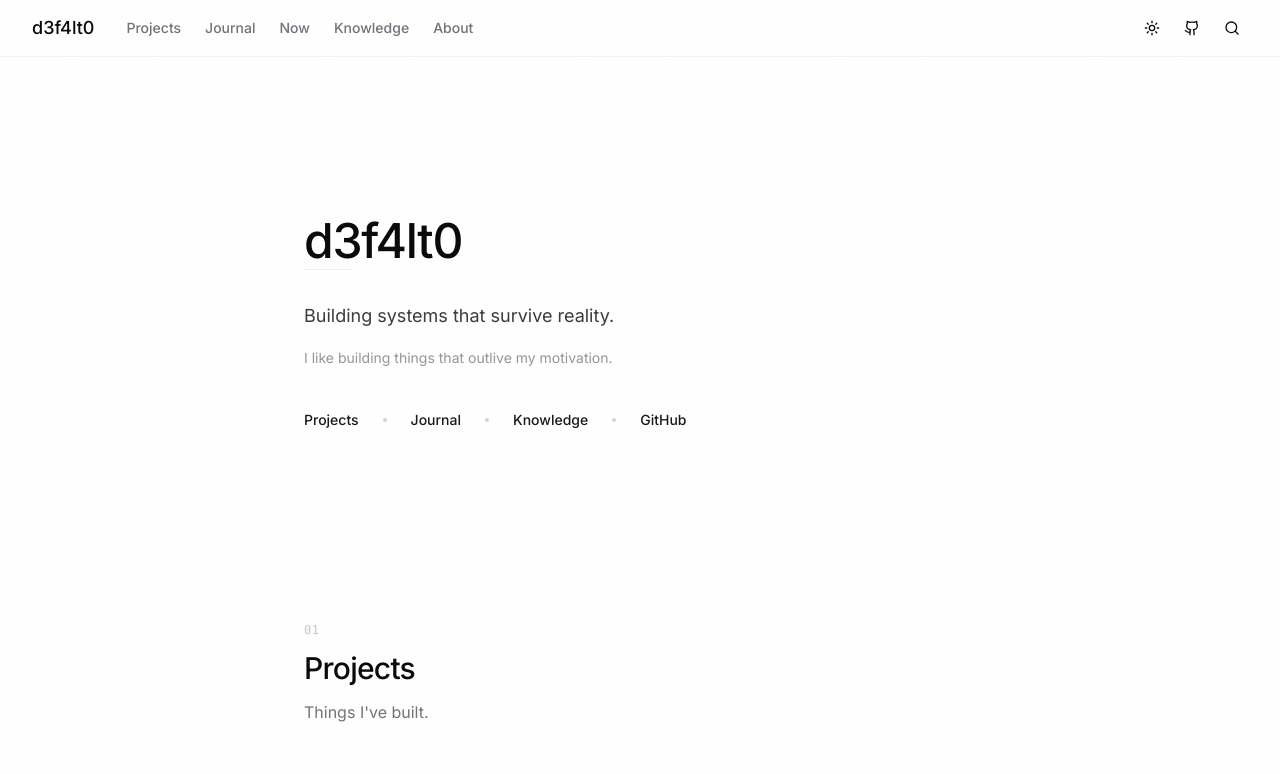
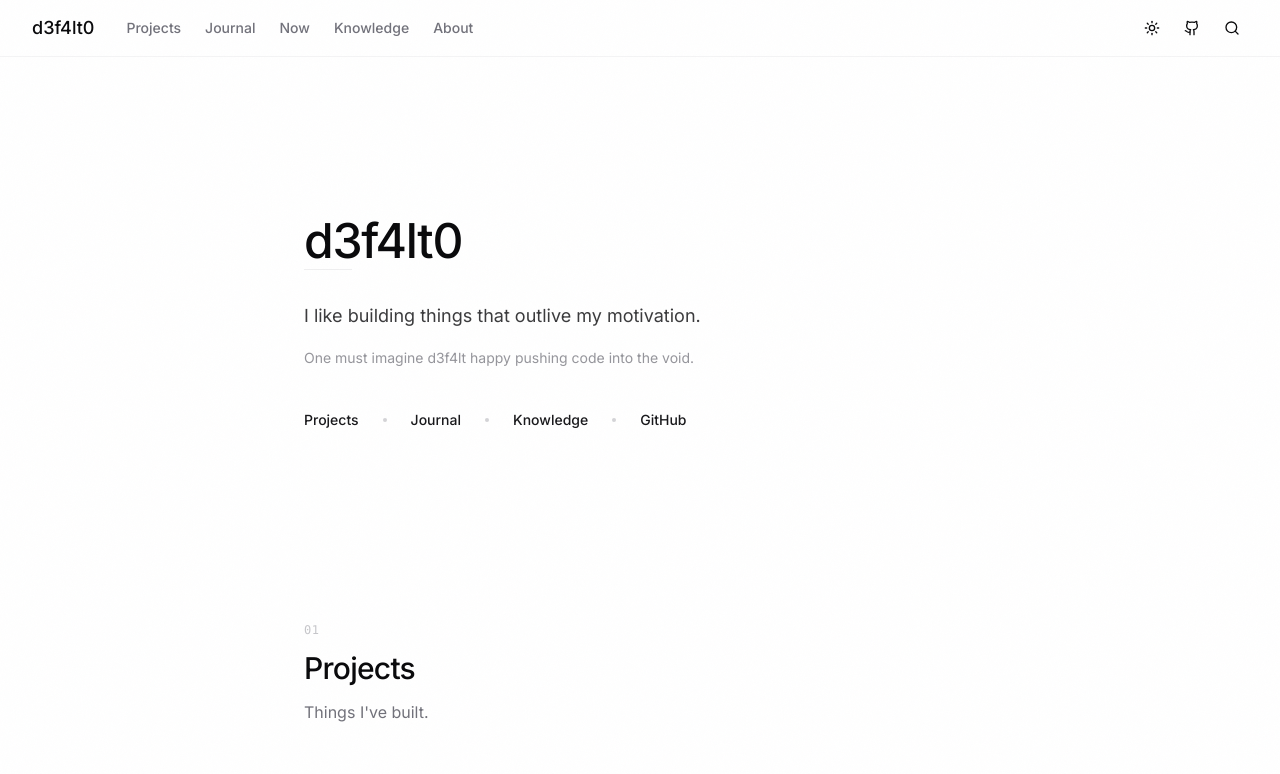
Before and after one commit to d3f4lt0/d3f4lt0.dev, a Next.js app: page / in a window 1280 px wide. Shown: the top 774 px of the page. Built offline with nearby package versions, Linux system fonts and the light colour scheme.

Commit message:
Update hero copy

```diff
--- a/src/app/(site)/page.tsx
+++ b/src/app/(site)/page.tsx
@@ -125,10 +125,10 @@ export default function HomePage() {
           <PageTitle>d3f4lt0</PageTitle>
           <div className="mt-1 h-px w-12 bg-border/60" aria-hidden="true" />
           <p className="mt-8 text-lg leading-7 text-foreground/80 text-balance">
-            Building systems that survive reality.
+            I like building things that outlive my motivation.
           </p>
           <p className="mt-4 text-sm leading-6 text-muted-foreground/75">
-            I like building things that outlive my motivation.
+            One must imagine d3f4lt happy pushing code into the void.
           </p>
           <div className="mt-10 flex flex-wrap items-center gap-6">
             <Link
```
